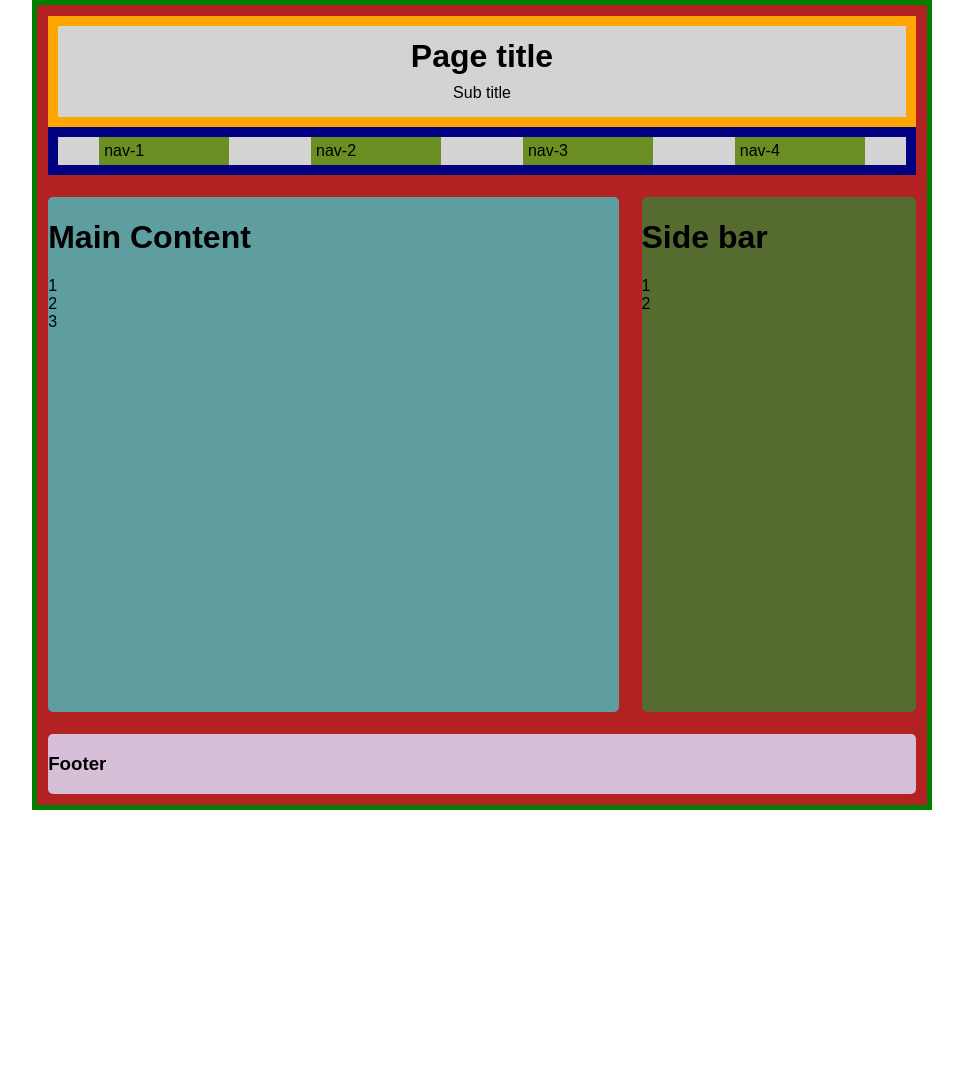
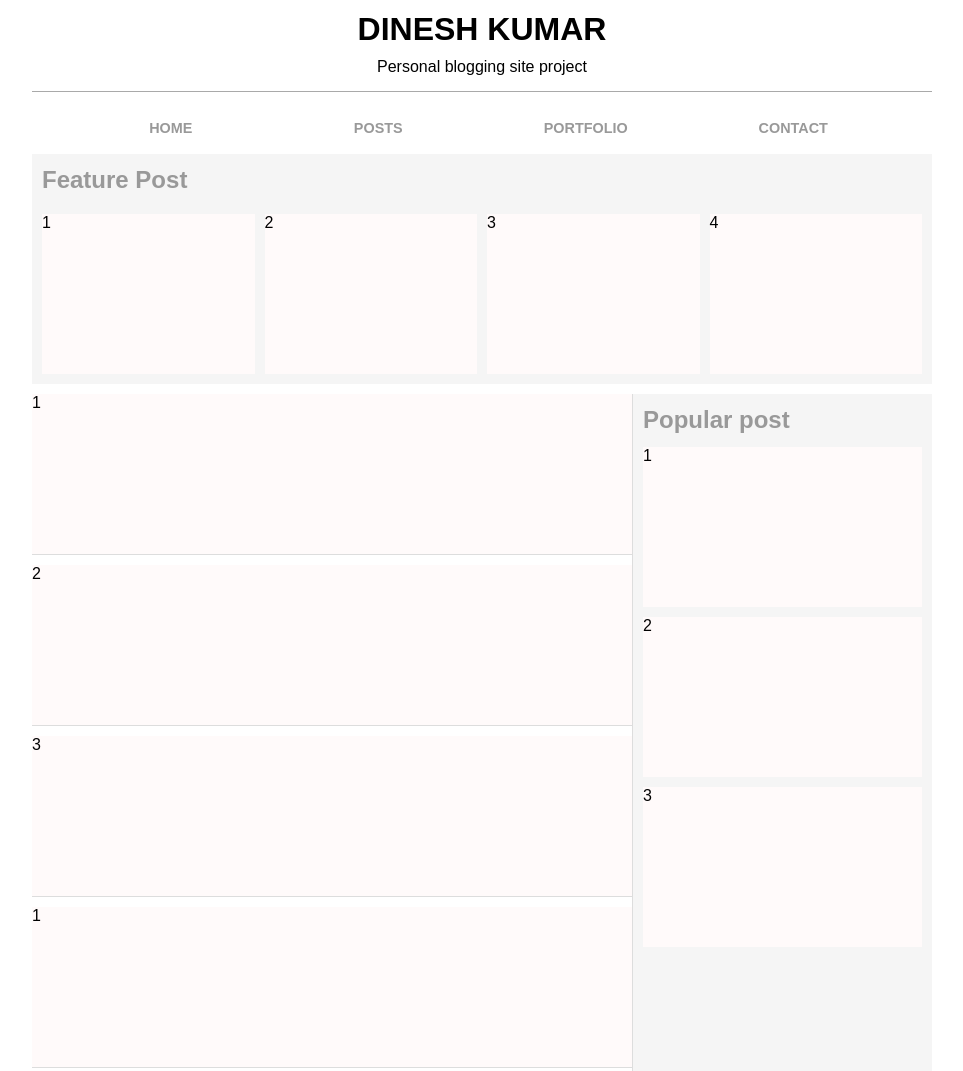
Before and after one commit to Dineshvijay/personal-blogging, a website: page index.html in a window 1280 px wide. Shown: the top 1071 px of the page, without its empty margins (158-1121 px from the left). Before the commit the page ends 810 px from the top, so only its background shows below. Drawn offline with Linux system fonts and the light colour scheme.

Commit message:
Finished the grid layout and updated the styles

```diff
--- a/index.html
+++ b/index.html
@@ -13,31 +13,53 @@
     <div class="container">
         <div class="header">
             <div class="site-title">
-                    <h1>Page title</h1>
-                    <p>Sub title</p>
+                <h1>DINESH KUMAR</h1>
+                <p>Personal blogging site project</p>
             </div>
             <div class="nav">
-                    <div class="nav-item">nav-1</div>
-                    <div class="nav-item">nav-2</div>
-                    <div class="nav-item">nav-3</div>
-                    <div class="nav-item">nav-4</div>
+                <div class="nav-item">HOME</div>
+                <div class="nav-item">POSTS</div>
+                <div class="nav-item">PORTFOLIO</div>
+                <div class="nav-item">CONTACT</div>
             </div>
         </div>
         <div class="content">
-            <h1> Main Content</h1>
+            <div class="header-widget">
+                <div class="widget-title">
+                    <p>Feature Post</p>
+                </div>
+                <div class="feature-thumbnail">
+                    <div class="item">1</div>
+                    <div class="item">2</div>
+                    <div class="item">3</div>
+                    <div class="item">4</div>
+                </div>
+            </div>
+            <div class="main">
+                <div class="primary">
+                    <div class="primary-article-item">1</div>
+                    <div class="primary-article-item">2</div>
+                    <div class="primary-article-item">3</div>
+                    <div class="primary-article-item">1</div>
+                    <div class="primary-article-item">2</div>
+                    <div class="primary-article-item">3</div>
+                </div>
+                <div class="secondary">
+                    <div class="widget-title">
+                        <p>Popular post</p>
+                    </div>
+                    <div class="popular-thumbnail">
                         <div class="item">1</div>
                         <div class="item">2</div>
                         <div class="item">3</div>
                     </div>
-        <div class="sidebar">
-            <h1>Side bar</h1>
-            <div class="item">1</div>
-            <div class="item">2</div>
+                </div>
+            </div>
         </div>
         <div class="footer">
-            <h3>Footer</h3>
+            <p class="footer-title">Copyright © Dinesh 2020.</p>
+            <p class="footer-sub-title">Project for udacity Front end course </p>
         </div>
     </div>
 </body>
-
 </html>
--- a/styles/home.css
+++ b/styles/home.css
@@ -1,4 +1,5 @@
 html,body {
+    background-color: white;
     margin: 0;
     padding: 0;
     font-family: Arial, Helvetica, sans-serif;
@@ -11,20 +12,17 @@ html,body {
 }
 
 .container {
-    background-color: firebrick;
+    background-color: white;
     display: grid;
-    grid-template-columns: 1fr 0.5fr;
-    grid-template-rows: auto 1fr auto;
-    grid-template-areas: "hd hd"
-    "main sd"
-    "ft ft";
-    border: green 5px solid;
-    height: 100vh;
+    grid-template-columns: none;
+    grid-template-rows: repeat(auto-fill, minmax(auto, 1fr));
+    grid-template-areas: "hd"
+    "main"
+    "ft";
 }
 
 @media(max-width: 600px) {
     .container {
-        background-color: firebrick;
         display: grid;
         grid-template-columns: none;
         grid-template-rows: auto 1fr auto auto;
@@ -32,55 +30,141 @@ html,body {
         "main"
         "sd"
         "ft";
-        border: green 5px solid;
-        height: 100vh;
     }
 }
 
 .header {
-    justify-content: center;
-    background-color: lightgrey;
     grid-area: hd;
-    margin: 0.7rem;
     border-radius: 5px;
+    display: grid;
+    grid-template-columns: none;
+    grid-template-rows: auto 1fr;
+    row-gap: 10px;
 }
 
 .site-title {
     text-align: center;
     line-height: 1em;
-    border: orange 10px solid;
+    border-bottom: 1px solid darkgray;
 }
 
 .nav {
-    border: navy 10px solid;
-    display: flex;
-    flex-wrap: wrap;
-    justify-content: space-around;
+    display: grid;
+    justify-content: center;
+    grid-template-columns: repeat(4, 1fr);
+    column-gap: 10px;
+    margin-left: 2.5rem;
+    margin-right: 2.5rem;
 }
 
 .nav-item {
-    background-color: olivedrab;
-    width: 120px;
-    padding: 5px;
+    margin-top: 10px;
+    margin-bottom: 10px;
+    font-size: 0.9em;
+    font-weight: bold;
+    height: 2rem;
+    line-height: 2rem;
+    text-align: center;
+    color: #999999;
 }
 
 .content {
-    margin: 0.7rem;
-    background-color: cadetblue;
+    background-color: white;
     grid-area: main;
     border-radius: 5px;
+    display: grid;
+    grid-template-columns: none;
+    grid-template-rows: auto 1fr;
+    row-gap: 10px;
 }
 
-.sidebar {
-    background-color: darkolivegreen;
-    grid-area: sd;
-    margin: 0.7rem;
-    border-radius: 5px;
+.header-widget {
+    background-color: #f5f5f5;
+    display: grid;
+    grid-template-columns: none;
+    grid-template-rows: 50px 1fr;
+    row-gap: 10px;
+}
+
+.widget-title {
+    line-height: 0.3rem;
+    margin-left: 10px;
+    font-size: 1.5em;
+    color: #999999;
+    font-weight: bold;
+}
+
+.feature-thumbnail {
+    margin-left: 10px;
+    margin-right: 10px;
+    margin-bottom: 10px;
+    display: grid;
+    grid-template-columns: repeat(4, 1fr);
+    column-gap: 10px;
+}
+
+.main {
+    display: grid;
+    grid-template-columns: 1fr 0.5fr;
+    grid-template-rows: none;
+}
+
+@media(max-width:600px) {
+    .main {
+        display: grid;
+        grid-template-columns: none;
+        grid-template-rows: auto auto;
+        row-gap: 10px;
+    }
+
+}
+.primary {
+    display: grid;
+    grid-template-columns: none;
+    grid-template-rows: repeat(auto-fill, minmax(1fr, 1fr));
+    row-gap: 10px;
+}
+
+.secondary {
+    background-color: #f5f5f5;
+    border-left: 1px solid #dddddd
+}
+
+.popular-thumbnail {
+    margin-left: 10px;
+    margin-right: 10px;
+    margin-bottom: 10px;
+    display: grid;
+    grid-template-rows: repeat(auto-fill, minmax(auto, 1fr));
+    row-gap: 10px;
 }
 
 .footer {
-    background-color: thistle;
+    background-color: #f5f5f5;
     grid-area: ft;
-    border-radius: 5px;
-    margin: 0.7rem;
 }
+
+.item {
+    background-color: snow;
+    height: 10rem;
+}
+
+.primary-article-item {
+    background-color: snow;
+    height: 10rem;
+    border-bottom: 1px solid #dddddd;
+}
+
+.footer-title {
+    font-size: 1.0em;
+    color: #999999;
+    font-weight: lighter;
+    text-align: center;
+}
+
+.footer-sub-title {
+    font-size: 0.8em;
+    color: #999999;
+    font-weight: bold;
+    text-align: center;
+}
```
Lines whose indentation alone changed are shown as unchanged.
